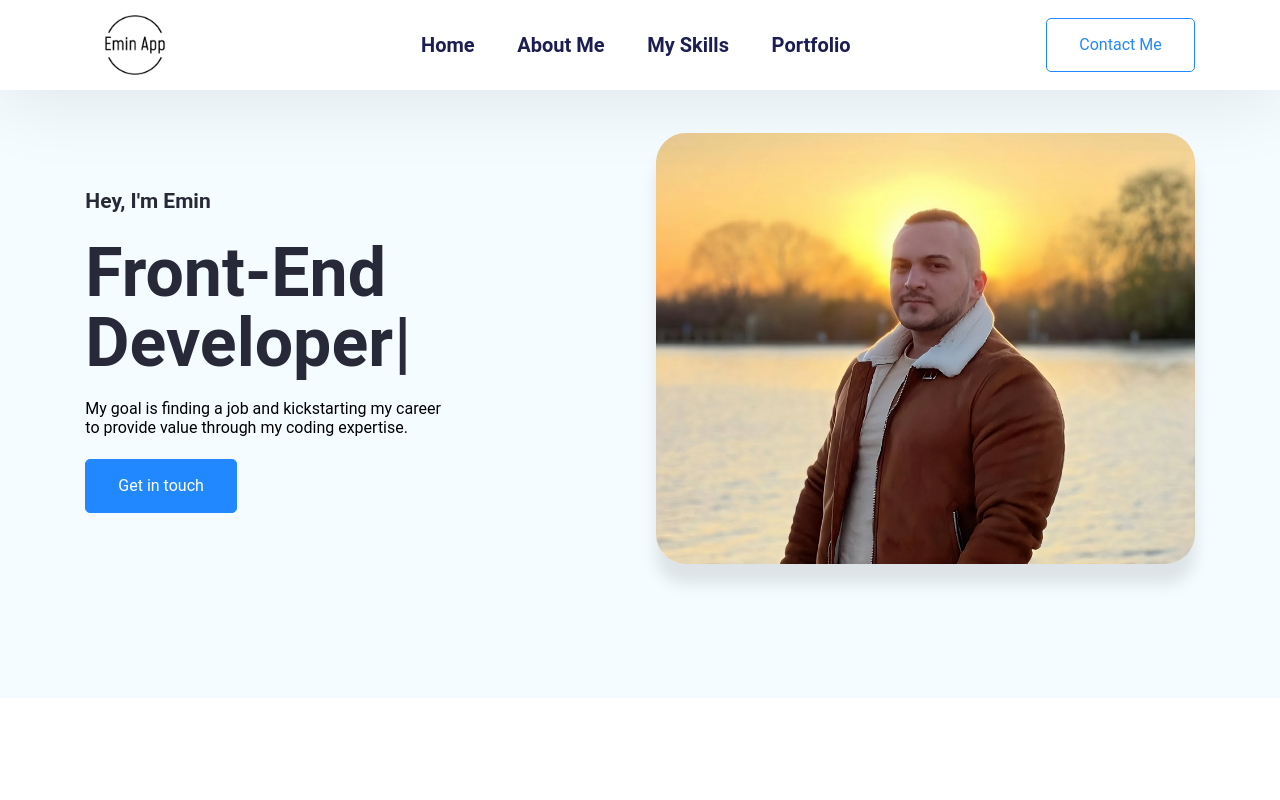
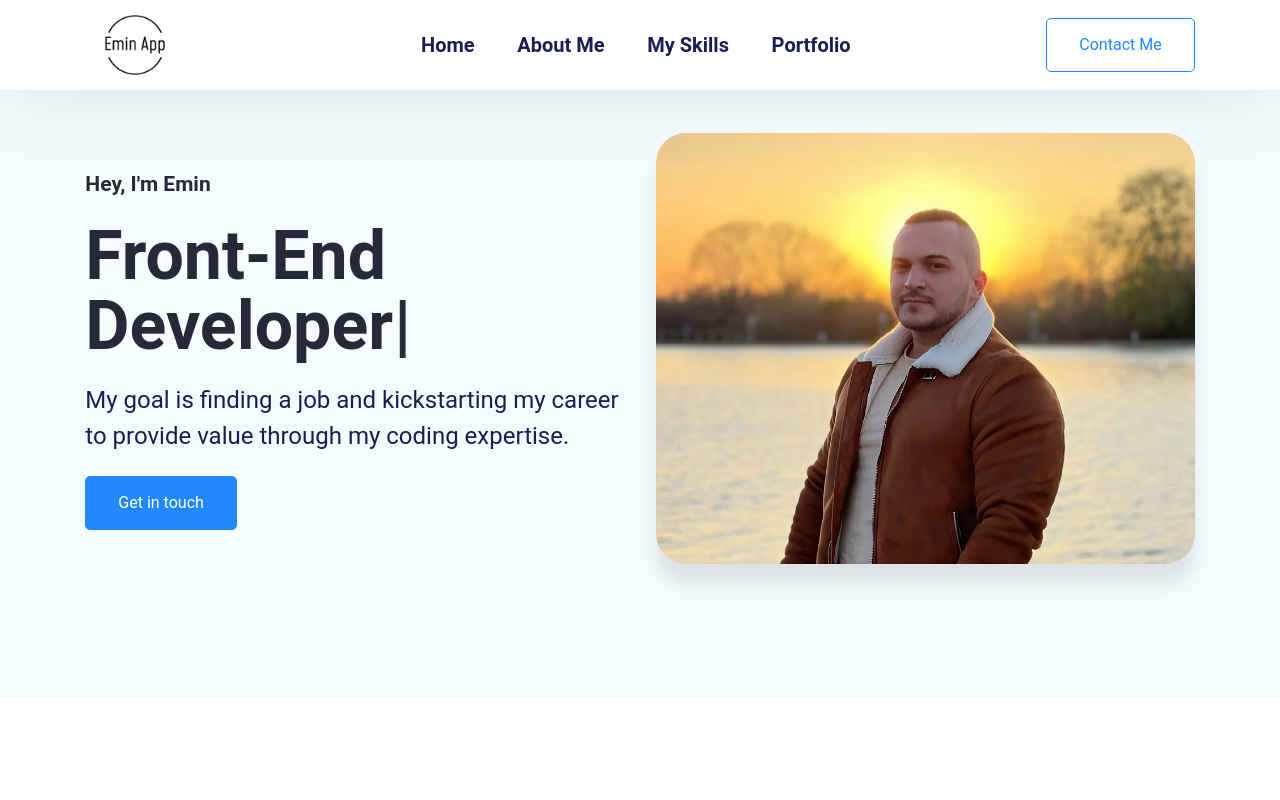
Before and after one commit to eminn-a/Personal-Portfolio, a React (Vite) app: page / in a window 1280 px wide. Shown: the top 800 px of the page. Built offline with nearby package versions, Linux system fonts and the light colour scheme.

Commit message:
Hero and About me fiexes

```diff
--- a/src/App.css
+++ b/src/App.css
@@ -270,7 +270,7 @@ h3 {
   color: var(--primary);
 }
 
-.hero--section-description {
+.hero--section--description {
   color: var(--darkblue);
   font-size: 24px;
   font-weight: 400;
--- a/src/Components/AboutMe/AboutMe.jsx
+++ b/src/Components/AboutMe/AboutMe.jsx
@@ -8,7 +8,7 @@ export default function AboutMe() {
         <div className="hero--section--content">
           <p className="section--title">About</p>
           <h1 className="skills--section--heading">About Me</h1>
-          <p className="hero--section-description">
+          <p className="hero--section--description">
             I'm Emin, a passionate programmer currently following the JavaScript
             curriculum at SoftUni University, which includes various modules
             from Basic to more Advanced concepts in the language. Over the past
@@ -16,7 +16,7 @@ export default function AboutMe() {
             expanding my knowledge in JavaScript, React, Node.js, MongoDB, and
             other cutting-edge technologies.
           </p>
-          <p className="hero--section-description">
+          <p className="hero--section--description">
             I'm not just into coding, I'm also a sports enthusiast! I'm always
             open to new opportunities to expand my skill set.
           </p>
--- a/src/Components/HeroSection/HeroSection.jsx
+++ b/src/Components/HeroSection/HeroSection.jsx
@@ -18,7 +18,7 @@ export default function HeroSection() {
             <Typewriter
               onInit={(typewriter) => {
                 typewriter
-                  .typeString("Front-End<br/>Developer")
+                  .typeString("Front-End Developer")
                   .pauseFor(9000)
                   .deleteAll()
                   .start();
@@ -30,9 +30,8 @@ export default function HeroSection() {
             />
           </h1>
           <p className="hero--section--description">
-            My goal is finding a job and kickstarting my career
-            <br />
-            to provide value through my coding expertise.
+            My goal is finding a job and kickstarting my career to provide value
+            through my coding expertise.
           </p>
         </div>
         <button className="btn btn-primary" onClick={goToPage}>
```
